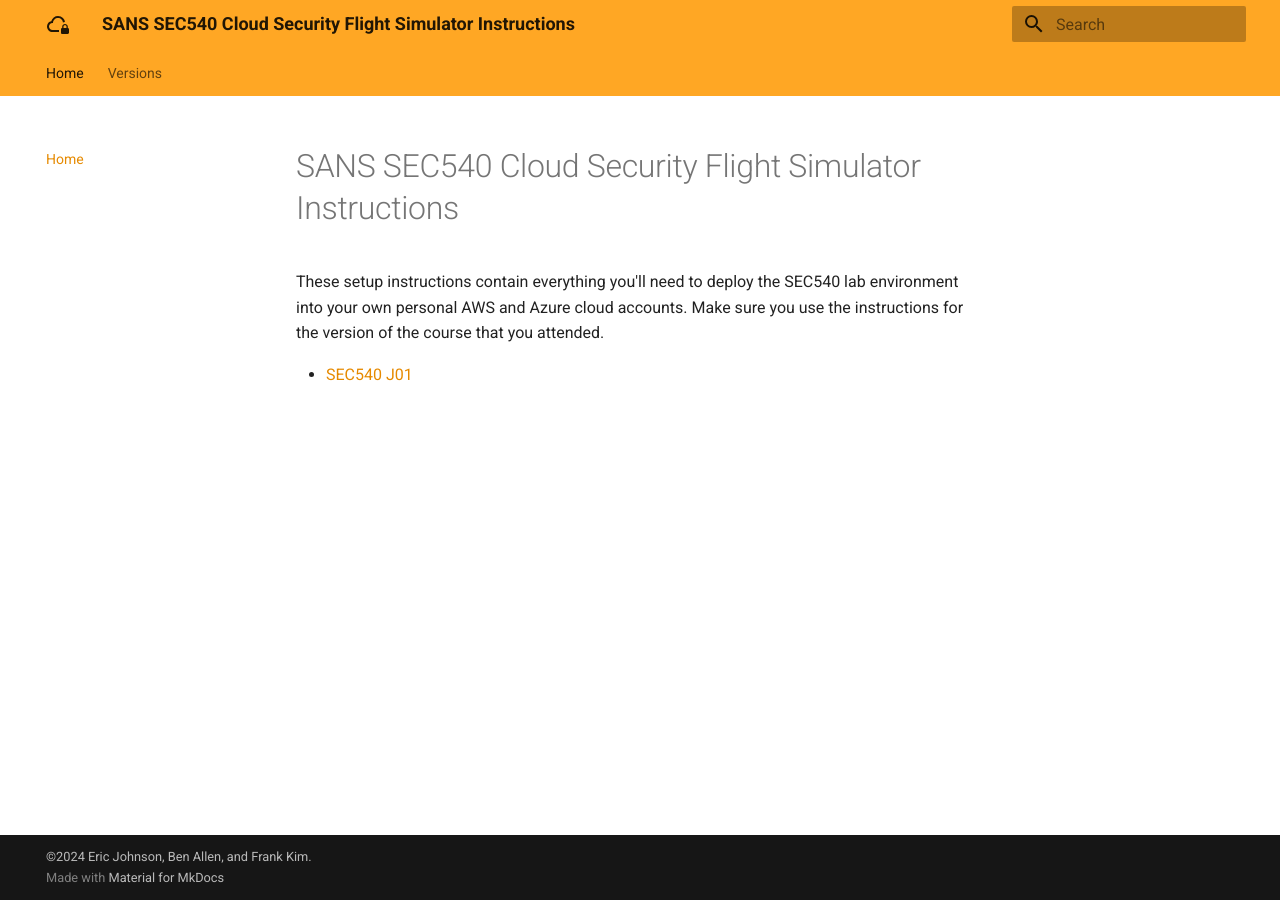
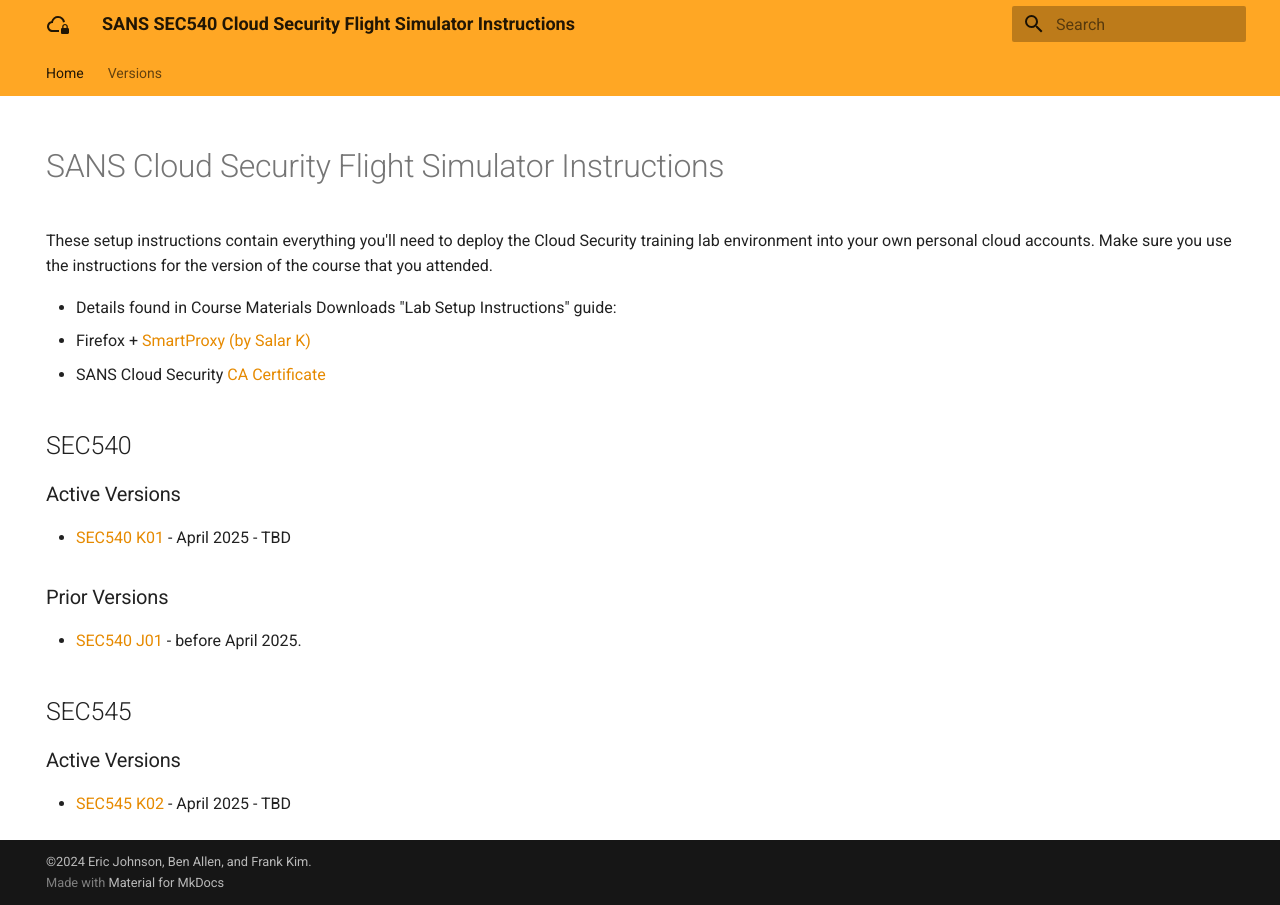
Before and after one commit to sans-cloud-sec540/simulator, an MkDocs documentation site: the page built from docs/docs/index.md, in a window 1280 px wide. Built offline with MkDocs 1.6.1 and Material for MkDocs 9.7.7, drawn with Linux system fonts in a browser that asks for light colours.

Commit message:
wip: add 545

```diff
--- a/docs/docs/index.md
+++ b/docs/docs/index.md
@@ -1,5 +1,29 @@
-# SANS SEC540 Cloud Security Flight Simulator Instructions
+---
+hide:
+  - navigation
+  - toc
+---
 
-These setup instructions contain everything you'll need to deploy the SEC540 lab environment into your own personal AWS and Azure cloud accounts. Make sure you use the instructions for the version of the course that you attended.
+# SANS Cloud Security Flight Simulator Instructions
 
-- [SEC540 J01](./j01.md)
+These setup instructions contain everything you'll need to deploy the Cloud Security training lab environment into your own personal cloud accounts. Make sure you use the instructions for the version of the course that you attended.
+
+- Details found in Course Materials Downloads "Lab Setup Instructions" guide:
+  - Firefox + [SmartProxy (by Salar K)](https://addons.mozilla.org/en-US/firefox/addon/smartproxyextension/){:target="_blank"}
+  - SANS Cloud Security [CA Certificate](https://sec540.com/ca){:target="_blank"}
+
+## SEC540
+
+### Active Versions
+
+- [SEC540 K01](./k01.md) - April 2025 - TBD
+
+### Prior Versions
+
+- [SEC540 J01](./j01.md) - before April 2025.
+
+## SEC545
+
+### Active Versions
+
+- [SEC545 K02](./sec545-k02.md) - April 2025 - TBD
```
Also changed, not shown: docs/docs/sec545-k02.md (added, +140 -0 lines), 1 other file.
